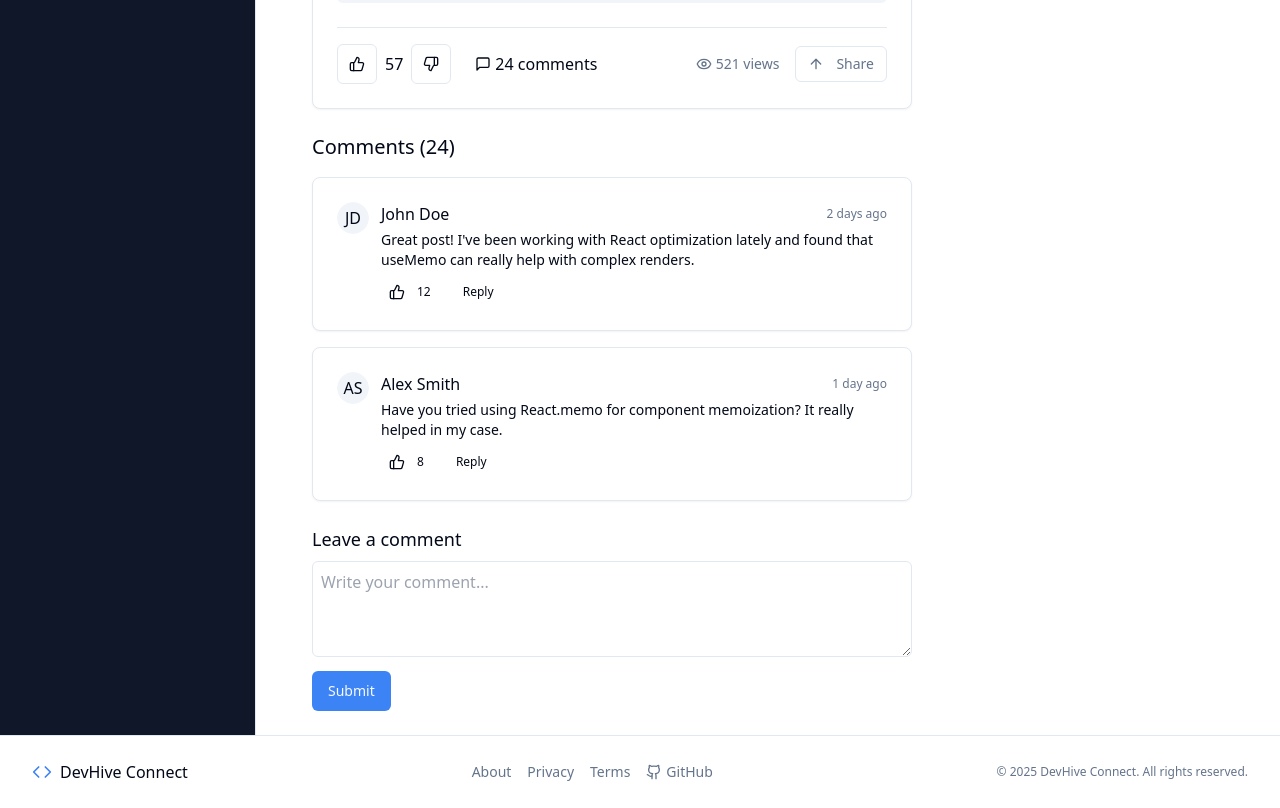
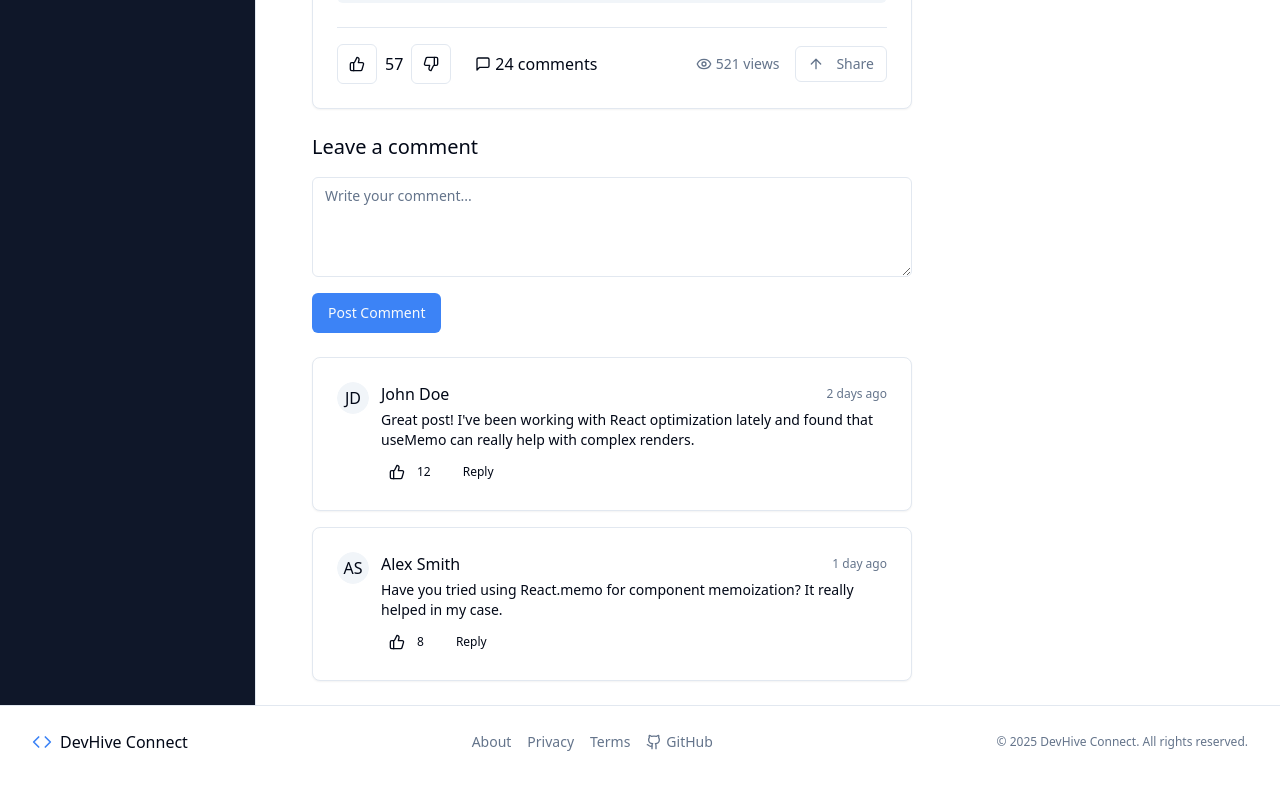
Before and after one commit to revathi-mp/dev-hive-connect, a React (Vite) app: page /post/1 in a window 1280 px wide. Shown: the part 680-1488 px from the top of the page. After the commit the page ends 1458 px from the top, so only its background shows below. Built offline with nearby package versions, Linux system fonts and the light colour scheme.

Commit message:
Add comment functionality
Implement comment section for posts.

```diff
--- /dev/null
+++ b/src/components/forum/CommentForm.tsx
@@ -0,0 +1,44 @@
+
+import React, { useState } from 'react';
+import { Button } from "@/components/ui/button";
+import { Textarea } from "@/components/ui/textarea";
+import { useToast } from "@/hooks/use-toast";
+
+interface CommentFormProps {
+  onSubmit: (content: string) => void;
+}
+
+export function CommentForm({ onSubmit }: CommentFormProps) {
+  const [content, setContent] = useState('');
+  const { toast } = useToast();
+
+  const handleSubmit = (e: React.FormEvent) => {
+    e.preventDefault();
+    if (!content.trim()) {
+      toast({
+        title: "Error",
+        description: "Comment cannot be empty",
+        variant: "destructive",
+      });
+      return;
+    }
+    onSubmit(content);
+    setContent('');
+    toast({
+      title: "Success",
+      description: "Comment posted successfully",
+    });
+  };
+
+  return (
+    <form onSubmit={handleSubmit} className="space-y-4">
+      <Textarea
+        placeholder="Write your comment..."
+        value={content}
+        onChange={(e) => setContent(e.target.value)}
+        className="min-h-[100px]"
+      />
+      <Button type="submit">Post Comment</Button>
+    </form>
+  );
+}
--- a/src/components/forum/PostCard.tsx
+++ b/src/components/forum/PostCard.tsx
@@ -2,7 +2,10 @@
 import { Link } from "react-router-dom";
 import { Avatar, AvatarFallback, AvatarImage } from "@/components/ui/avatar";
 import { Badge } from "@/components/ui/badge";
+import { Button } from "@/components/ui/button";
 import { MessageSquare, ThumbsUp } from "lucide-react";
+import { useState } from "react";
+import { useToast } from "@/hooks/use-toast";
 
 interface PostCardProps {
   post: {
@@ -23,6 +26,26 @@ interface PostCardProps {
 }
 
 export function PostCard({ post }: PostCardProps) {
+  const [upvotes, setUpvotes] = useState(post.upvoteCount);
+  const [hasUpvoted, setHasUpvoted] = useState(false);
+  const { toast } = useToast();
+
+  const handleUpvote = () => {
+    if (hasUpvoted) {
+      setUpvotes(prev => prev - 1);
+      setHasUpvoted(false);
+      toast({
+        description: "Upvote removed",
+      });
+    } else {
+      setUpvotes(prev => prev + 1);
+      setHasUpvoted(true);
+      toast({
+        description: "Post upvoted!",
+      });
+    }
+  };
+
   return (
     <article className="rounded-lg border bg-card p-4 shadow-sm transition-shadow hover:shadow-md">
       <div className="flex items-center gap-2">
@@ -71,14 +94,19 @@ export function PostCard({ post }: PostCardProps) {
           ))}
         </div>
         <div className="flex items-center gap-3 text-muted-foreground">
-          <span className="flex items-center gap-1 text-sm">
+          <Button
+            variant="ghost"
+            size="sm"
+            className={`flex items-center gap-1 ${hasUpvoted ? 'text-primary' : ''}`}
+            onClick={handleUpvote}
+          >
             <ThumbsUp className="h-4 w-4" />
-            {post.upvoteCount}
-          </span>
-          <span className="flex items-center gap-1 text-sm">
+            {upvotes}
+          </Button>
+          <Link to={`/post/${post.id}`} className="flex items-center gap-1 text-sm">
             <MessageSquare className="h-4 w-4" />
             {post.commentCount}
-          </span>
+          </Link>
         </div>
       </div>
     </article>
--- a/src/pages/PostPage.tsx
+++ b/src/pages/PostPage.tsx
@@ -1,4 +1,3 @@
-
 import { useParams } from "react-router-dom";
 import { MainLayout } from "@/components/layout/MainLayout";
 import { TagList } from "@/components/forum/TagList";
@@ -9,22 +8,45 @@ import { Button } from "@/components/ui/button";
 import { Card, CardContent, CardHeader } from "@/components/ui/card";
 import { Link } from "react-router-dom";
 import { MessageSquare, ThumbsUp, ThumbsDown, Eye, Clock, ArrowUp } from "lucide-react";
+import { useState } from "react";
+import { CommentForm } from "@/components/forum/CommentForm";
+import { useToast } from "@/hooks/use-toast";
 
 export default function PostPage() {
   const { postId } = useParams<{ postId: string }>();
+  const [upvotes, setUpvotes] = useState(0);
+  const [hasUpvoted, setHasUpvoted] = useState(false);
+  const { toast } = useToast();
 
-  // Find the current post
   const post = mockPosts.find(p => p.id === postId);
-
-  // Get related posts based on tags
   const relatedPosts = post
     ? mockPosts
         .filter(p => p.id !== postId && p.tags.some(tag => post.tags.includes(tag)))
         .slice(0, 3)
     : [];
 
-  // Get popular tags for sidebar
   const popularTags = mockTags.slice(0, 10);
+
+  const handleUpvote = () => {
+    if (hasUpvoted) {
+      setUpvotes(prev => prev - 1);
+      setHasUpvoted(false);
+      toast({
+        description: "Upvote removed",
+      });
+    } else {
+      setUpvotes(prev => prev + 1);
+      setHasUpvoted(true);
+      toast({
+        description: "Post upvoted!",
+      });
+    }
+  };
+
+  const handleComment = (content: string) => {
+    // In a real app, this would send the comment to an API
+    console.log("New comment:", content);
+  };
 
   if (!post) {
     return (
@@ -94,10 +116,14 @@ export default function PostPage() {
                 <div className="flex flex-wrap items-center justify-between gap-4 pt-4 border-t">
                   <div className="flex items-center gap-6">
                     <div className="flex items-center gap-1">
-                      <Button variant="outline" size="icon">
+                      <Button
+                        variant={hasUpvoted ? "default" : "outline"}
+                        size="icon"
+                        onClick={handleUpvote}
+                      >
                         <ThumbsUp className="h-4 w-4" />
                       </Button>
-                      <span className="mx-1">{post.upvoteCount}</span>
+                      <span className="mx-1">{post.upvoteCount + upvotes}</span>
                       <Button variant="outline" size="icon">
                         <ThumbsDown className="h-4 w-4" />
                       </Button>
@@ -122,8 +148,10 @@ export default function PostPage() {
             </Card>
 
             <div>
-              <h2 className="text-xl font-medium mb-4">Comments ({post.commentCount})</h2>
-              <div className="space-y-4">
+              <h2 className="text-xl font-medium mb-4">Leave a comment</h2>
+              <CommentForm onSubmit={handleComment} />
+
+              <div className="mt-6 space-y-4">
                 <Card>
                   <CardContent className="pt-6">
                     <div className="flex gap-3">
@@ -176,15 +204,6 @@ export default function PostPage() {
                   </CardContent>
                 </Card>
               </div>
-
-              <div className="mt-6">
-                <h3 className="text-lg font-medium mb-2">Leave a comment</h3>
-                <textarea
-                  className="w-full border rounded-md p-2 h-24 focus:outline-none focus:ring-2 focus:ring-primary"
-                  placeholder="Write your comment..."
-                ></textarea>
-                <Button className="mt-2">Submit</Button>
-              </div>
             </div>
           </div>
 
```
